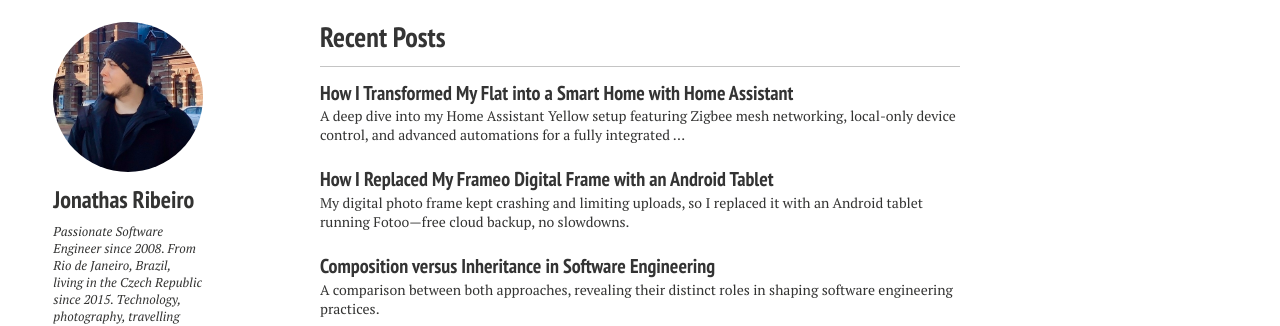
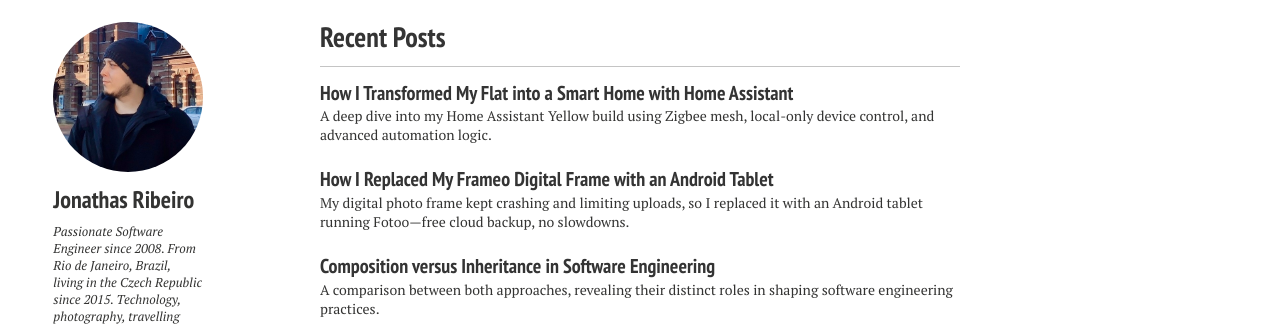
Before and after one commit to jonathas/jonathas.github.io, a Jekyll site: the page built from index.md, in a window 1280 px wide. Shown: the part 419-745 px from the top of the page. Built offline with Jekyll 4.4.1, drawn with Linux system fonts in a browser that asks for light colours; nearby versions of some CDN libraries.

Commit message:
chore: update excerpt

```diff
--- a/_posts/2025-06-29-how-i-transformed-my-flat-into-a-smart-home-with-home-assistant.md
+++ b/_posts/2025-06-29-how-i-transformed-my-flat-into-a-smart-home-with-home-assistant.md
@@ -1,7 +1,7 @@
 ---
 layout: post
 title: "How I Transformed My Flat into a Smart Home with Home Assistant"
-excerpt: "A deep dive into my Home Assistant Yellow setup featuring Zigbee mesh networking, local-only device control, and advanced automations for a fully integrated smart home."
+excerpt: "A deep dive into my Home Assistant Yellow build using Zigbee mesh, local-only device control, and advanced automation logic."
 date: 2025-06-29T16:30:00+02:00
 categories: home-automation home-assistant zigbee
 tags: [home assistant, smart home, zigbee, automation, apple homekit, nfc, alarmo, home assistant yellow]
```
